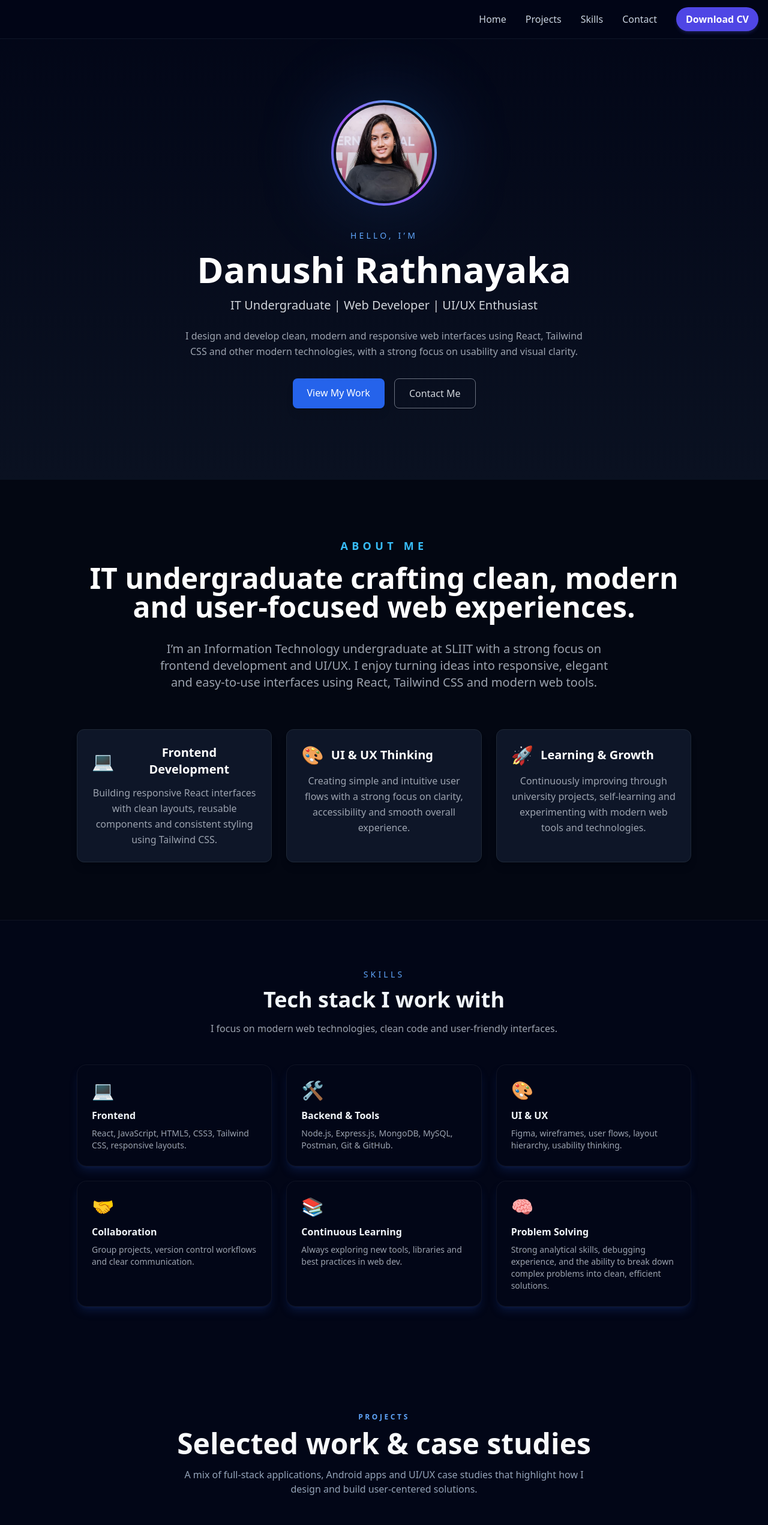
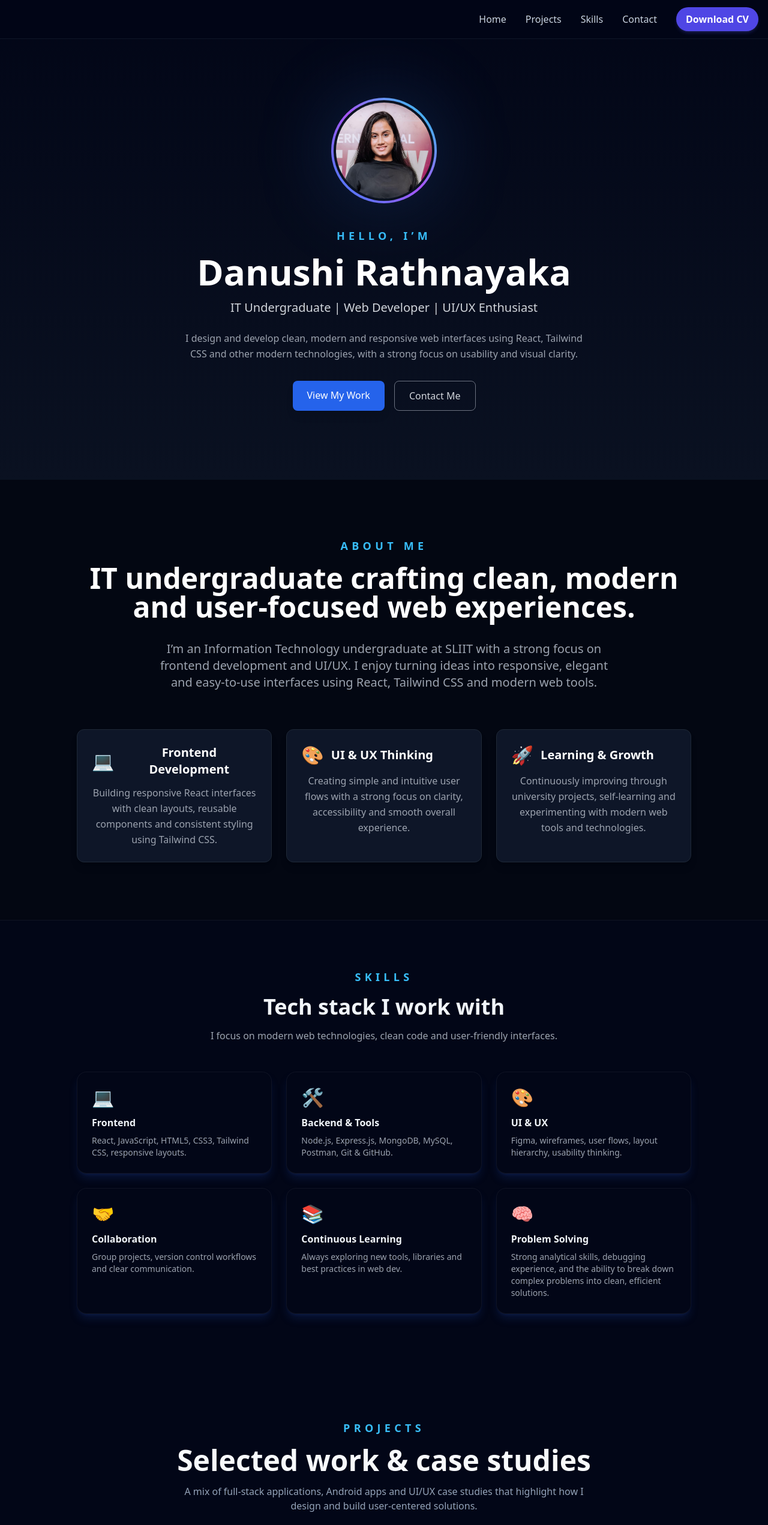
Before and after one commit to Danu20019/portfolio, a React (Vite) app: page / in a window 1280 px wide. Shown: the top 2543 px of the page at 60% size. Built offline with nearby package versions, Linux system fonts and the light colour scheme.

Commit message:
edit font size

```diff
--- a/src/components/Hero.jsx
+++ b/src/components/Hero.jsx
@@ -24,7 +24,7 @@ export default function Hero() {
       </div>
 
       {/* HELLO TEXT */}
-      <p className="text-blue-400 tracking-[0.3em] text-sm mb-4">
+      <p className="text-base md:text-lg font-semibold tracking-[0.35em] text-sky-400 uppercase mb-4">
         HELLO, I’M
       </p>
 
--- a/src/components/Projects.jsx
+++ b/src/components/Projects.jsx
@@ -65,7 +65,7 @@ export default function Projects() {
       <div className="max-w-6xl mx-auto px-4 sm:px-6 lg:px-8">
         {/* Section heading */}
         <div className="text-center mb-12">
-          <p className="text-xs font-semibold tracking-[0.3em] text-blue-400 uppercase">
+          <p className="text-base md:text-lg font-semibold tracking-[0.35em] text-sky-400 uppercase mb-4">
             Projects
           </p>
           <h2 className="mt-3 text-3xl sm:text-4xl md:text-5xl font-bold text-slate-50">
--- a/src/components/Skills.jsx
+++ b/src/components/Skills.jsx
@@ -5,7 +5,7 @@ export default function Skills() {
       className="py-20 px-4 bg-[#020617] border-t border-white/5"
     >
       <div className="max-w-5xl mx-auto text-center mb-12">
-        <p className="text-blue-400 tracking-[0.3em] text-sm mb-3">
+        <p className="text-base md:text-lg font-semibold tracking-[0.35em] text-sky-400 uppercase mb-4">
           SKILLS
         </p>
         <h2 className="text-3xl md:text-4xl font-bold mb-4">
```
